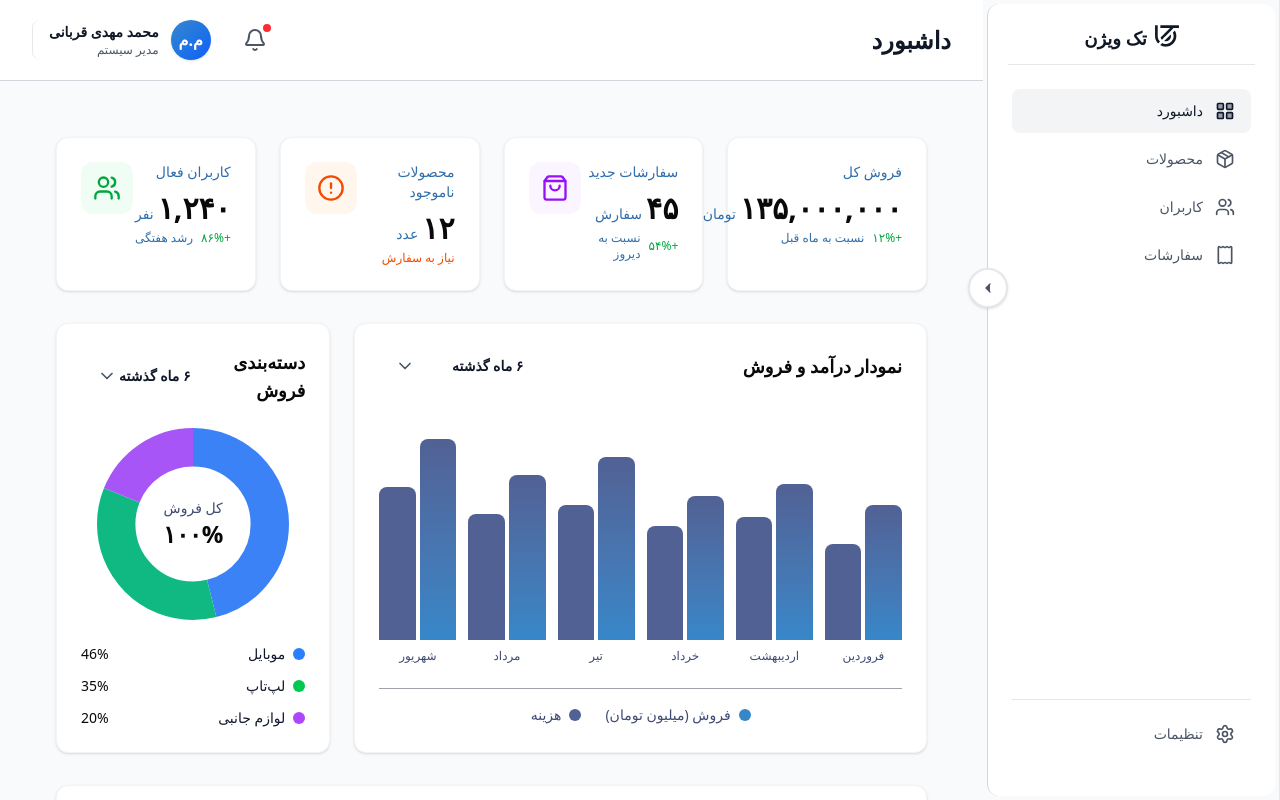
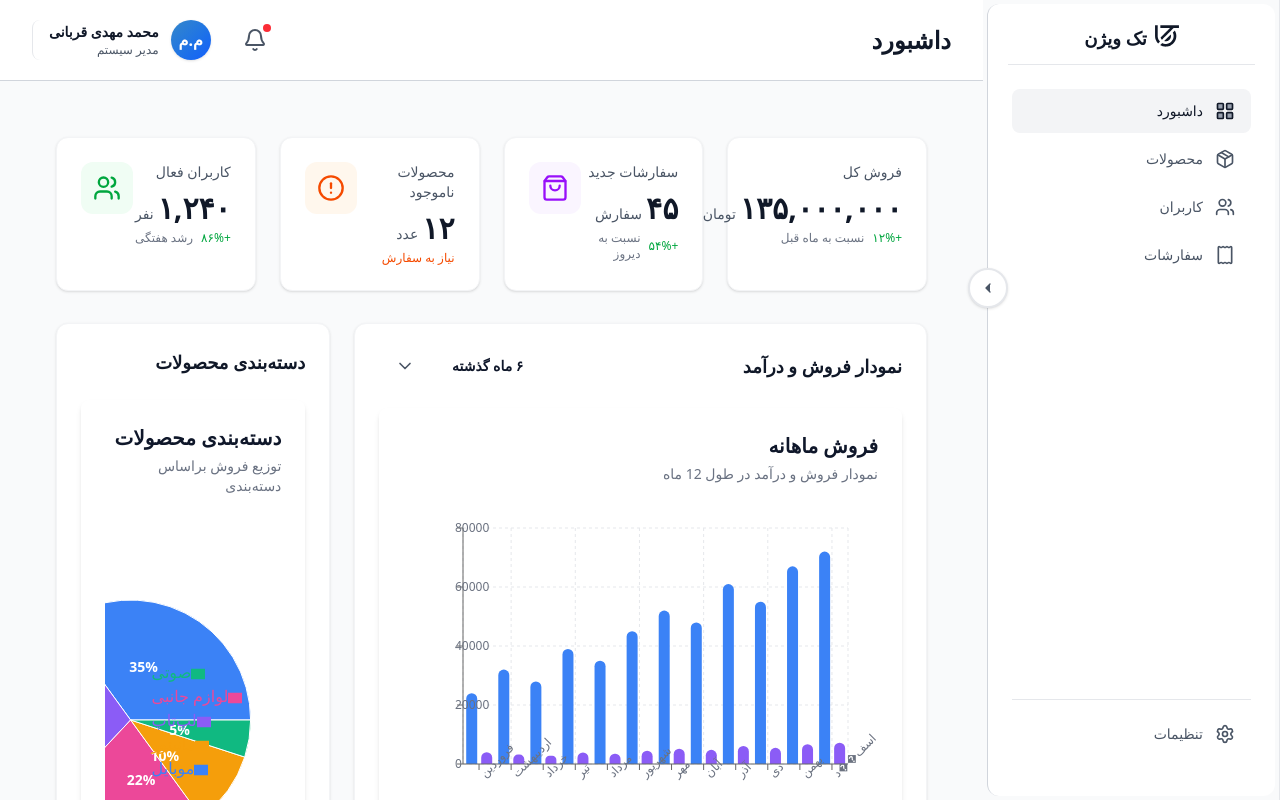
Before and after one commit to mahdi-delta/TechVision-AdminPanel, a React (Vite) app: page / in a window 1280 px wide. Built offline with nearby package versions, Linux system fonts and the light colour scheme; a small style sheet from the web is missing.

Commit message:
Update Dashboard with Recharts components

```diff
--- a/src/pages/Admin/Dashboard.jsx
+++ b/src/pages/Admin/Dashboard.jsx
@@ -1,14 +1,13 @@
-import { statsData, salesChartData, categoryData, recentOrders } from "../../data/dashboardData";
 import { useState } from "react";
 import { DollarSign, ShoppingBag, AlertCircle, Users } from "lucide-react";
 import CustomDropdown from "../../components/AdminComponents/common/CustomDropdown";
+import SalesChart from "../../components/Charts/SalesChart";
+import CategoryChart from "../../components/Charts/CategoryChart";
+import { statsData, recentOrders } from "../../data/dashboardData";
 
 const Dashboard = () => {
      const stats = statsData;
-     const salesData = salesChartData;
-     const categories = categoryData;
      const [chartPeriod, setChartPeriod] = useState("۶ ماه گذشته");
-     const [categoryPeriod, setCategoryPeriod] = useState("۶ ماه گذشته");
 
      const getIcon = (title) => {
           switch (title) {
@@ -27,7 +26,7 @@ const Dashboard = () => {
 
      return (
           <div className="space-y-8 p-6">
-               {/* Stats Cards */}
+               {/* Stats Cards Grid */}
                <div className="grid grid-cols-1 md:grid-cols-2 lg:grid-cols-4 gap-6">
                     {stats.map((stat, index) => (
                          <div
@@ -36,12 +35,12 @@ const Dashboard = () => {
                          >
                               <div className="flex items-start justify-between">
                                    <div className="flex-1">
-                                        <p className="text-sm text-tech-test mb-2 font-medium">
+                                        <p className="text-sm text-gray-600 mb-2 font-medium">
                                              {stat.title}
                                         </p>
-                                        <h3 className="text-3xl font-bold text-tech-text mb-1">
+                                        <h3 className="text-3xl font-bold text-gray-900 mb-1">
                                              {stat.value}
-                                             <span className="text-sm font-normal text-tech-test mr-1">
+                                             <span className="text-sm font-normal text-gray-600 mr-1">
                                                   {stat.unit}
                                              </span>
                                         </h3>
@@ -56,7 +55,7 @@ const Dashboard = () => {
                                                   {stat.change}
                                              </span>
                                              {stat.changeLabel && (
-                                                  <span className="text-xs text-tech-test">
+                                                  <span className="text-xs text-gray-500">
                                                        {stat.changeLabel}
                                                   </span>
                                              )}
@@ -70,12 +69,14 @@ const Dashboard = () => {
                     ))}
                </div>
 
+               {/* Charts Grid */}
                <div className="grid grid-cols-1 lg:grid-cols-3 gap-6">
-                    {/* Sales Chart */}
-                    <div className="lg:col-span-2 bg-white rounded-xl p-6 shadow-sm border border-gray-100">
+                    {/* Sales Chart - Takes 2 columns */}
+                    <div className="lg:col-span-2">
+                         <div className="bg-white rounded-xl p-6 shadow-sm border border-gray-100">
                               <div className="flex items-center justify-between mb-6">
-                              <h3 className="text-lg font-semibold text-tech-text">
-                                   نمودار درآمد و فروش
+                                   <h3 className="text-lg font-semibold text-gray-900">
+                                        نمودار فروش و درآمد
                                    </h3>
                                    <CustomDropdown
                                         options={["۶ ماه گذشته", "۱ سال گذشته", "همه"]}
@@ -84,169 +85,85 @@ const Dashboard = () => {
                                         className="w-40"
                                    />
                               </div>
-                         <div className="h-64 flex items-end justify-between gap-3">
-                              {salesData.map((data, index) => (
-                                   <div
-                                        key={index}
-                                        className="flex-1 flex flex-col items-center gap-2"
-                                   >
-                                        <div className="w-full relative flex items-end gap-1">
-                                             <div
-                                                  className="flex-1 bg-linear-to-t from-tech-accent to-tech-navy-light rounded-t-lg hover:opacity-80 transition-opacity cursor-pointer"
-                                                  style={{ height: `${data.sales * 3}px` }}
-                                             ></div>
-                                             <div
-                                                  className="flex-1 bg-linear-to-t from-tech-navy-light to-tech-navy-light rounded-t-lg hover:opacity-80 transition-opacity cursor-pointer"
-                                                  style={{ height: `${data.orders * 3}px` }}
-                                             ></div>
-                                        </div>
-                                        <span className="text-xs text-tech-navy-melo">
-                                             {data.month}
-                                        </span>
-                                   </div>
-                              ))}
-                         </div>
-                         <div className="flex items-center justify-center gap-6 mt-6 pt-4 border-t border-tech-muted">
-                              <div className="flex items-center gap-2">
-                                   <div className="w-3 h-3 rounded-full bg-tech-accent"></div>
-                                   <span className="text-sm text-tech-navy-melo">
-                                        فروش (میلیون تومان)
-                                   </span>
-                              </div>
-                              <div className="flex items-center gap-2">
-                                   <div className="w-3 h-3 rounded-full bg-tech-navy-light"></div>
-                                   <span className="text-sm text-tech-navy-melo">هزینه</span>
-                              </div>
+                              <SalesChart />
                          </div>
                     </div>
 
-                    {/* Category Chart */}
-                    <div className="bg-white rounded-xl p-6 shadow-sm border border-gray-100">
-                         <div className="flex items-center justify-between mb-6">
-                              <h3 className="text-lg font-semibold text-tech-text">
-                                   دسته‌بندی فروش
+                    {/* Category Chart - Takes 1 column */}
+                    <div>
+                         <div className="bg-white rounded-xl p-6 shadow-sm border border-gray-100 h-full">
+                              <div className="mb-6">
+                                   <h3 className="text-lg font-semibold text-gray-900">
+                                        دسته‌بندی محصولات
                                    </h3>
-                              <CustomDropdown
-                                   options={["۶ ماه گذشته"]}
-                                   value={categoryPeriod}
-                                   onChange={setCategoryPeriod}
-                                   className="w-40"
-                              />
                               </div>
-                         <div className="flex items-center justify-center mb-6">
-                              <div className="relative w-48 h-48">
-                                   <svg className="w-full h-full" viewBox="0 0 100 100">
-                                        <circle
-                                             cx="50"
-                                             cy="50"
-                                             r="40"
-                                             fill="none"
-                                             stroke="#3B82F6"
-                                             strokeWidth="20"
-                                             strokeDasharray="115.6 251.2"
-                                             transform="rotate(-90 50 50)"
-                                        />
-                                        <circle
-                                             cx="50"
-                                             cy="50"
-                                             r="40"
-                                             fill="none"
-                                             stroke="#10B981"
-                                             strokeWidth="20"
-                                             strokeDasharray="87.92 251.2"
-                                             strokeDashoffset="-115.6"
-                                             transform="rotate(-90 50 50)"
-                                        />
-                                        <circle
-                                             cx="50"
-                                             cy="50"
-                                             r="40"
-                                             fill="none"
-                                             stroke="#A855F7"
-                                             strokeWidth="20"
-                                             strokeDasharray="50.24 251.2"
-                                             strokeDashoffset="-203.52"
-                                             transform="rotate(-90 50 50)"
-                                        />
-                                   </svg>
-                                   <div className="absolute inset-0 flex flex-col items-center justify-center">
-                                        <span className="text-sm text-tech-navy-melo">کل فروش</span>
-                                        <span className="text-2xl font-bold text-tech-text">
-                                             ۱۰۰%
-                                        </span>
-                                   </div>
-                              </div>
-                         </div>
-                         <div className="space-y-3">
-                              {categories.map((cat, index) => (
-                                   <div key={index} className="flex items-center justify-between">
-                                        <div className="flex items-center gap-2">
-                                             <div
-                                                  className={`w-3 h-3 rounded-full ${cat.color}`}
-                                             ></div>
-                                             <span className="text-sm text-tech-navy">
-                                                  {cat.name}
-                                             </span>
-                                        </div>
-                                        <span className="text-sm font-medium text-tech-text">
-                                             {cat.value}%
-                                        </span>
-                                   </div>
-                              ))}
+                              <CategoryChart />
                          </div>
                     </div>
                </div>
 
                {/* Recent Orders Table */}
                <div className="bg-white rounded-xl p-6 shadow-sm border border-gray-100">
-                    <div className="flex items-center justify-between mb-4">
-                         <h3 className="text-lg font-semibold text-tech-text">آخرین سفارشات</h3>
+                    <div className="flex items-center justify-between mb-6">
+                         <h3 className="text-lg font-semibold text-gray-900">آخرین سفارشات</h3>
+                         <button className="text-sm text-blue-600 hover:text-blue-700 font-medium transition-colors">
+                              مشاهده همه
+                         </button>
                     </div>
+
                     <div className="overflow-x-auto">
                          <table className="w-full">
                               <thead>
-                                   <tr className="border-b border-tech-muted">
-                                        <th className="text-right py-3 px-4 text-xs font-medium text-tech-navy-melo">
+                                   <tr className="border-b border-gray-200">
+                                        <th className="text-right py-4 px-6 text-xs font-semibold text-gray-700 bg-gray-50">
                                              شماره سفارش
                                         </th>
-                                        <th className="text-right py-3 px-4 text-xs font-medium text-tech-navy-melo">
+                                        <th className="text-right py-4 px-6 text-xs font-semibold text-gray-700 bg-gray-50">
                                              مشتری
                                         </th>
-                                        <th className="text-right py-3 px-4 text-xs font-medium text-tech-navy-melo">
+                                        <th className="text-right py-4 px-6 text-xs font-semibold text-gray-700 bg-gray-50">
                                              مبلغ
                                         </th>
-                                        <th className="text-right py-3 px-4 text-xs font-medium text-tech-navy-melo">
+                                        <th className="text-right py-4 px-6 text-xs font-semibold text-gray-700 bg-gray-50">
                                              وضعیت
+                                        </th>
+                                        <th className="text-center py-4 px-6 text-xs font-semibold text-gray-700 bg-gray-50">
+                                             عملیات
                                         </th>
                                    </tr>
                               </thead>
                               <tbody>
-                                   {recentOrders.map((order, index) => (
+                                   {recentOrders.slice(0, 8).map((order, index) => (
                                         <tr
                                              key={index}
-                                             className="border-b border-tech-bg hover:bg-tech-bg transition-colors"
+                                             className="border-b border-gray-100 hover:bg-gray-50 transition-colors"
                                         >
-                                             <td className="py-3 px-4 text-sm text-tech-text">
+                                             <td className="py-4 px-6 text-sm font-medium text-gray-900">
                                                   {order.id}
                                              </td>
-                                             <td className="py-3 px-4 text-sm text-tech-navy">
+                                             <td className="py-4 px-6 text-sm text-gray-600">
                                                   {order.customer}
                                              </td>
-                                             <td className="py-3 px-4 text-sm font-medium text-tech-text">
+                                             <td className="py-4 px-6 text-sm font-semibold text-gray-900">
                                                   {order.amount} تومان
                                              </td>
-                                             <td className="py-3 px-4">
+                                             <td className="py-4 px-6">
                                                   <span
-                                                       className={`text-xs px-3 py-1 rounded-full ${
+                                                       className={`text-xs px-3 py-1.5 rounded-full font-medium ${
                                                             order.status === "تکمیل"
-                                                                 ? "bg-green-50 text-green-700"
+                                                                 ? "bg-green-100 text-green-700"
                                                                  : order.status === "در حال پردازش"
-                                                                   ? "bg-blue-50 text-blue-700"
-                                                                   : "bg-yellow-50 text-yellow-700"
+                                                                   ? "bg-blue-100 text-blue-700"
+                                                                   : "bg-yellow-100 text-yellow-700"
                                                        }`}
                                                   >
                                                        {order.status}
                                                   </span>
+                                             </td>
+                                             <td className="py-4 px-6 text-center">
+                                                  <button className="text-blue-600 hover:text-blue-700 text-xs font-medium transition-colors">
+                                                       مشاهده
+                                                  </button>
                                              </td>
                                         </tr>
                                    ))}
```
Lines whose indentation alone changed are shown as unchanged.
